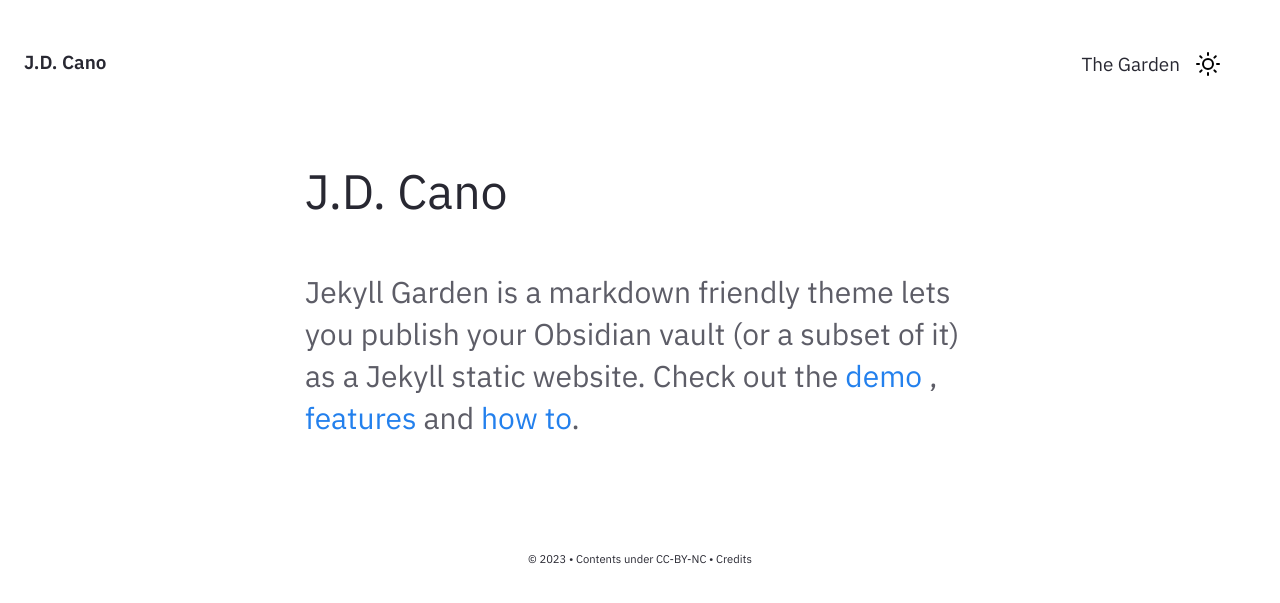
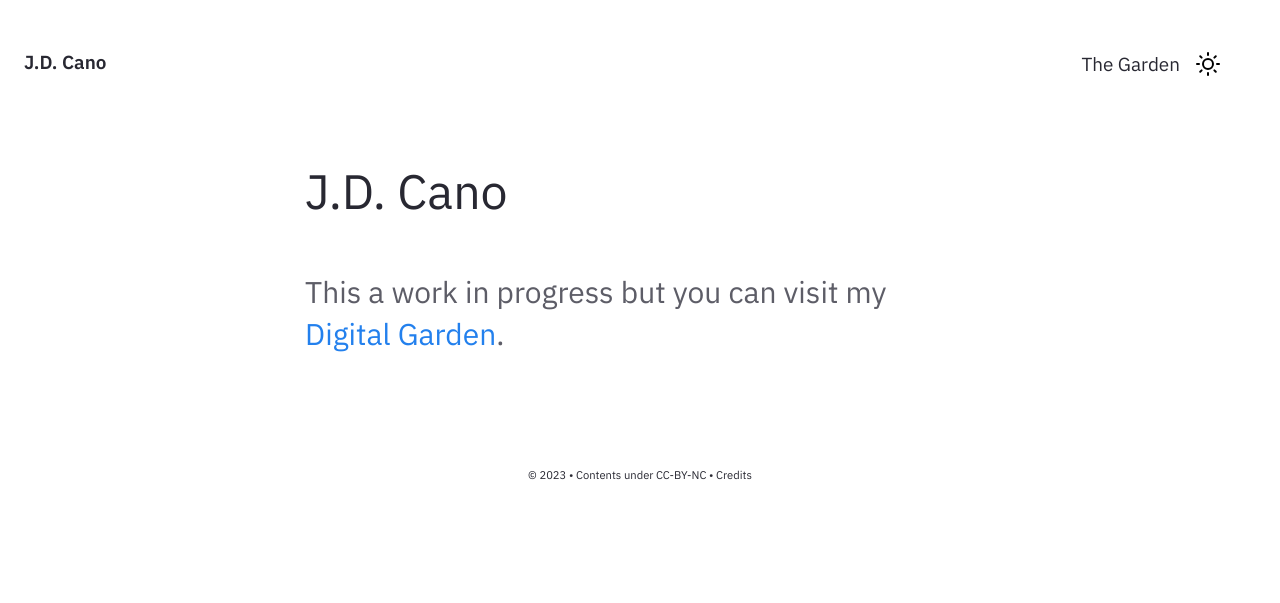
Before and after one commit to Gorzas/gorzas.github.io, a Jekyll site: the page built from pages/index.md, in a window 1280 px wide. Shown: the top 603 px of the page. Built offline with Jekyll 4.4.1, drawn with Linux system fonts in a browser that asks for light colours.

Commit message:
Update Homepage.html

```diff
--- a/_includes/Homepage.html
+++ b/_includes/Homepage.html
@@ -1,7 +1,6 @@
 <div class="home-intro">
-    <div class="jumbo">{{site.heading}} </div>
-    <div class="home-sub-text"> <h3>
-        Jekyll Garden is a markdown friendly theme lets you publish your Obsidian vault (or a subset of it) as a Jekyll static website.
-        Check out the <a href="{{'/notes' | relative_url}}"> demo </a>, <a href="{{'/post/features' | relative_url}}"> features </a> and <a href="{{'/post/how-to' | relative_url}}"> how to</a>.
-        </h3>
-</div> </div>
+  <div class="jumbo">{{site.heading}}</div>
+  <div class="home-sub-text">
+    <h3>This a work in progress but you can visit my <a href="{{'/notes' | relative_url}}">Digital Garden</a>.</h3>
+  </div>
+</div>
```
